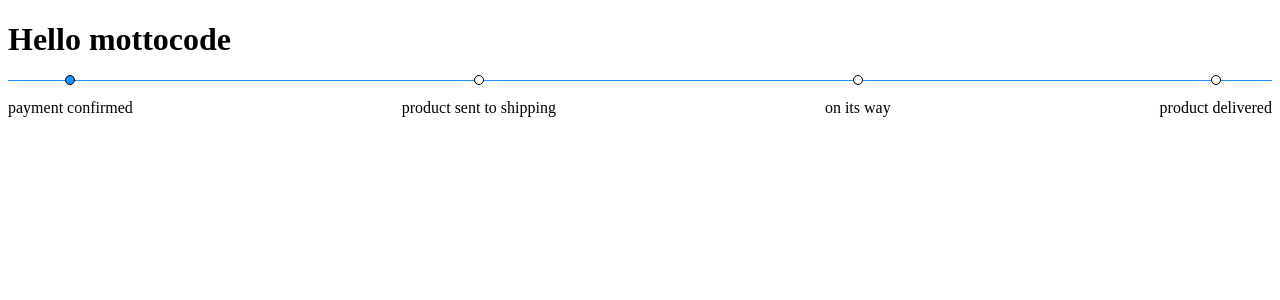
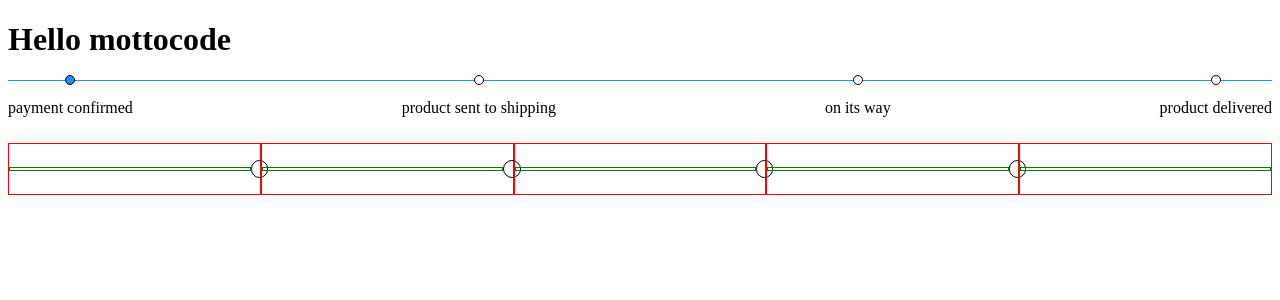
Before and after one commit to luizfiorentino/reusable-components-hub, a Next.js app: page / in a window 1280 px wide. Shown: the top 300 px of the page. Built offline with nearby package versions, Linux system fonts and the light colour scheme.

Commit message:
created new skeleton for the new progress bar (alt)

```diff
--- a/components/progressBar/index.js
+++ b/components/progressBar/index.js
@@ -28,7 +28,18 @@ export default function ProgressBar({
           </div>
         </div>
       )}
-      <div className={styles.bar}></div>
+      <div className={styles.bar}>
+        {barSteps.map((el, index) => (
+          <div className={styles.stepsInner}>
+            <div className={styles.streep}></div>
+            <p className={styles.oneBubble}></p>
+          </div>
+        ))}
+        <div className={styles.stepsInner}>
+          {" "}
+          <div className={styles.lastStreep}></div>
+        </div>
+      </div>
     </div>
   );
 }
--- a/components/progressBar/index.module.css
+++ b/components/progressBar/index.module.css
@@ -49,11 +49,61 @@
 }
 
 .bar {
-  /* border: 1px solid red;
-  display: flex; */
+  margin-top: 10px;
+  /* border-top: 1px solid black; */
+  display: flex;
+  justify-content: space-around;
 }
 .bar2 {
   background-color: green;
+}
+
+.innerBar {
+  margin-top: -11.5px;
+  display: flex;
+  justify-content: center;
+  /* width: 100%; */
+  border-top: 1px solid red;
+}
+
+.oneBubble {
+  display: flex;
+  align-items: center;
+  justify-content: center;
+  border: 1px solid black;
+  border-radius: 999px;
+  height: 1rem;
+  width: 1rem;
+  margin-right: -0.5rem;
+  /* margin-top: -0.5rem; */
+}
+
+.stepsInner {
+  width: 100%;
+  display: flex;
+  justify-content: center;
+  align-items: center;
+  border: 1px solid red;
+}
+
+.streep {
+  border: 1px solid green;
+  width: 100%;
+  height: 2px;
+}
+.lastStreep {
+  border: 1px solid green;
+  width: 100%;
+
+  height: 2px;
+}
+
+.light {
+  width: 20%;
+  border: 1px solid green;
+  opacity: 0.5;
+  height: 2px;
+  width: 4px;
 }
 
 .segment1 {
```
